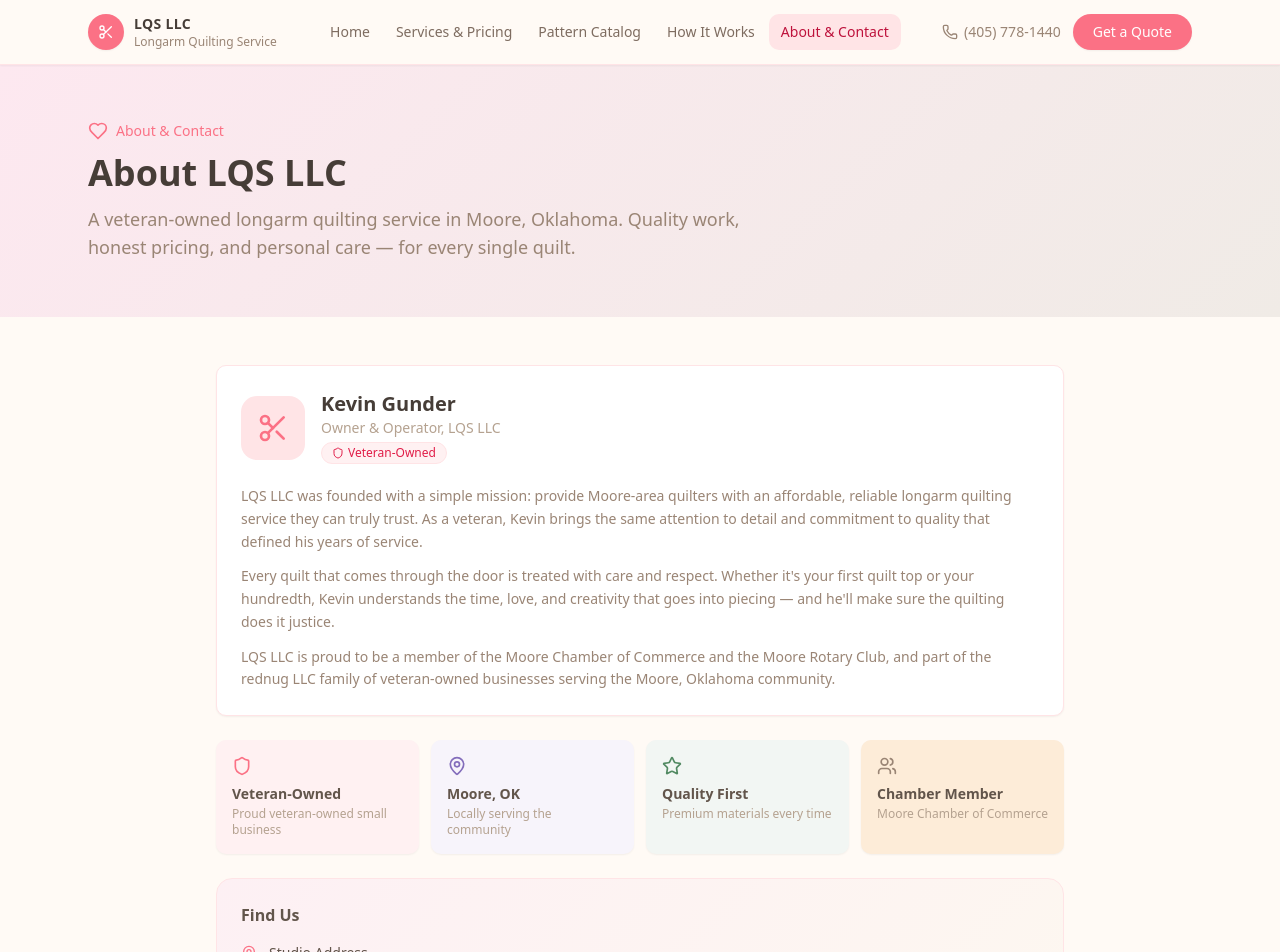
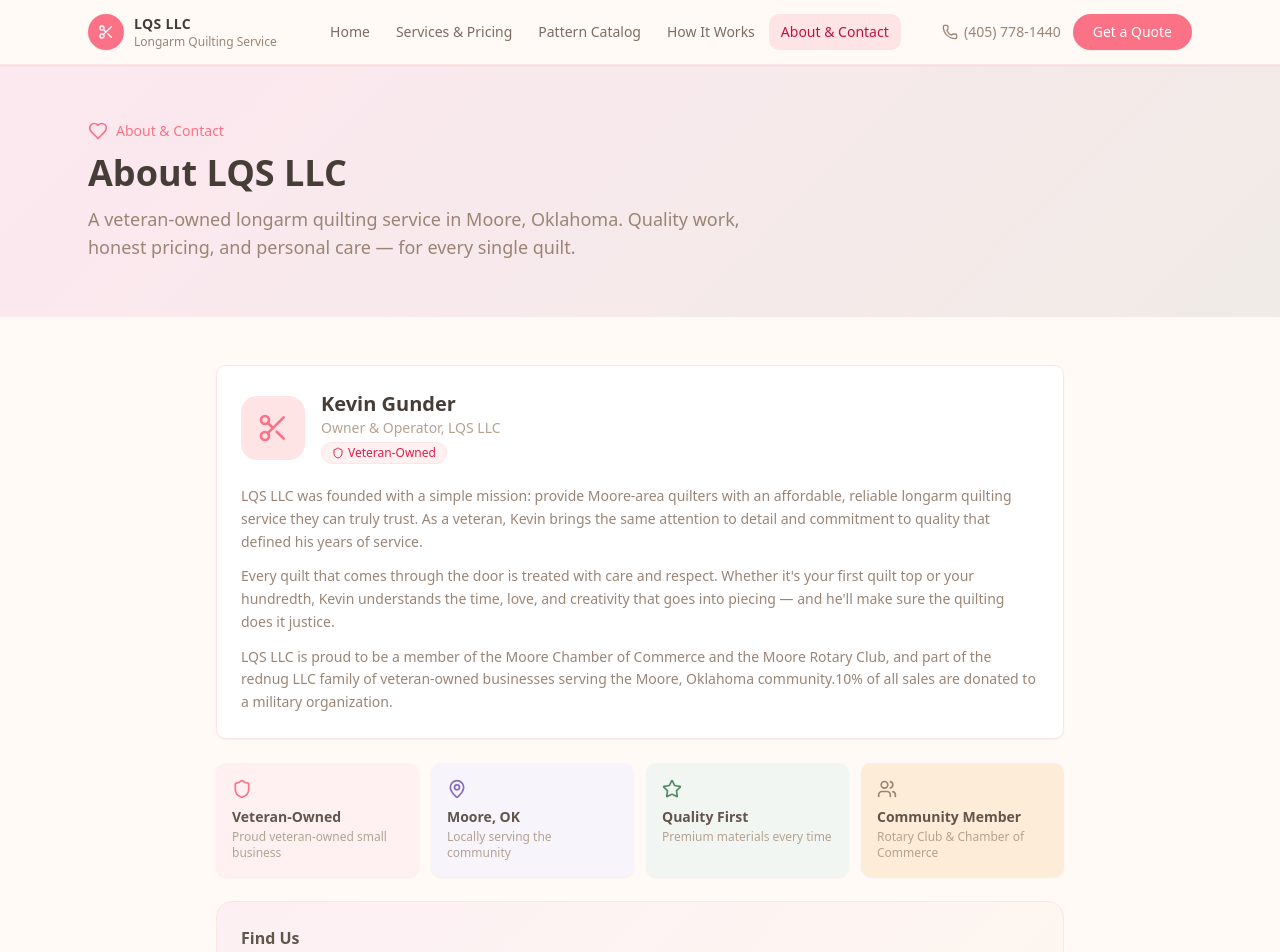
Before and after one commit to rednug405/lqs-website, a Next.js app: page /about in a window 1280 px wide. Shown: the top 952 px of the page. Built offline with nearby package versions, Linux system fonts and the light colour scheme.

Commit message:
Update page.tsx

```diff
--- a/app/about/page.tsx
+++ b/app/about/page.tsx
@@ -57,6 +57,7 @@ export default function AboutPage() {
                   <p>
                     LQS LLC is proud to be a member of the Moore Chamber of Commerce and the Moore Rotary Club,
                     and part of the rednug LLC family of veteran-owned businesses serving the Moore, Oklahoma community.
+                    <c>10% of all sales are donated to a military organization.</c>
                   </p>
                 </div>
               </CardContent>
@@ -69,7 +70,7 @@ export default function AboutPage() {
                 { icon: Shield, title: "Veteran-Owned", desc: "Proud veteran-owned small business", bg: "bg-rose-50", iconColor: "text-rose-400" },
                 { icon: MapPin, title: "Moore, OK", desc: "Locally serving the community", bg: "bg-lavender-50", iconColor: "text-lavender-500" },
                 { icon: Star, title: "Quality First", desc: "Premium materials every time", bg: "bg-sage-50", iconColor: "text-sage-500" },
-                { icon: Users, title: "Chamber Member", desc: "Moore Chamber of Commerce", bg: "bg-cream-200", iconColor: "text-taupe-500" },
+                { icon: Users, title: "Community Member", desc: "Rotary Club & Chamber of Commerce", bg: "bg-cream-200", iconColor: "text-taupe-500" },
               ].map((item, i) => (
                 <Card key={i} className={`border-0 ${item.bg}`}>
                   <CardContent className="p-4">
```
